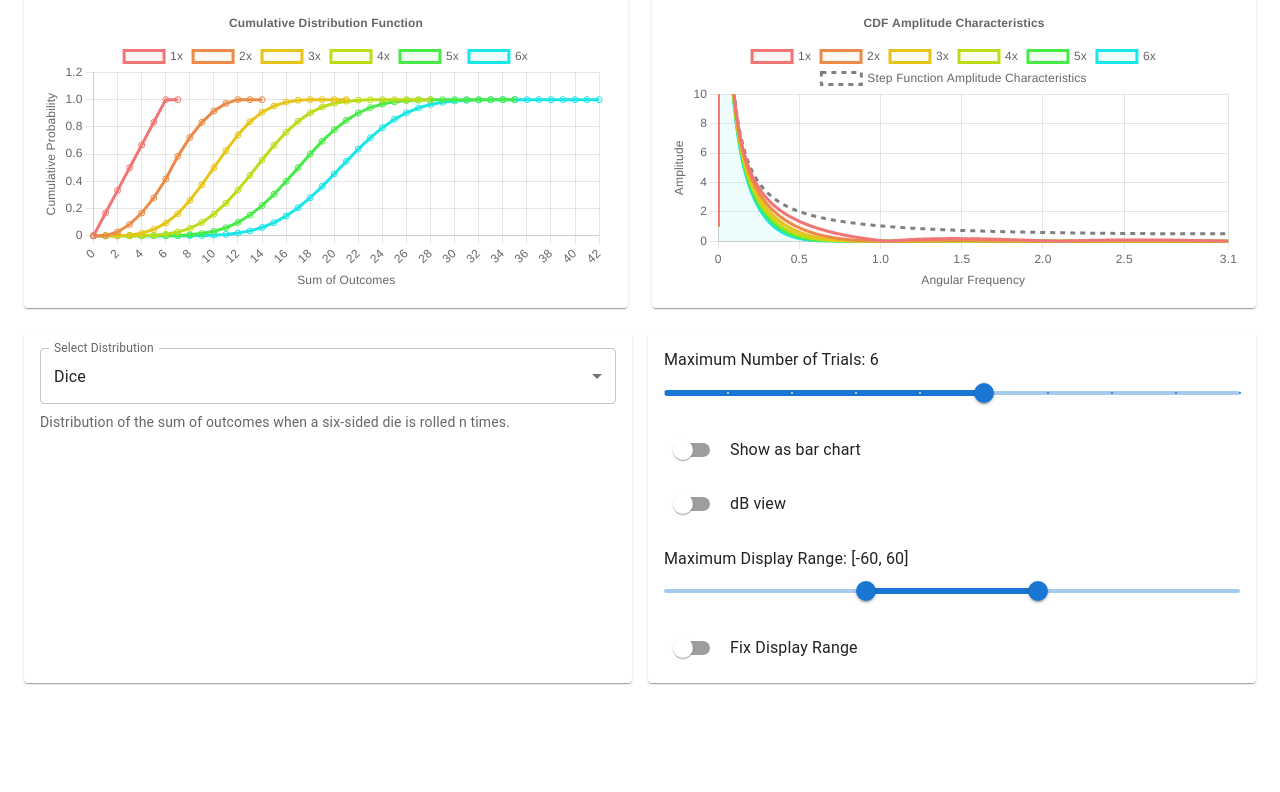
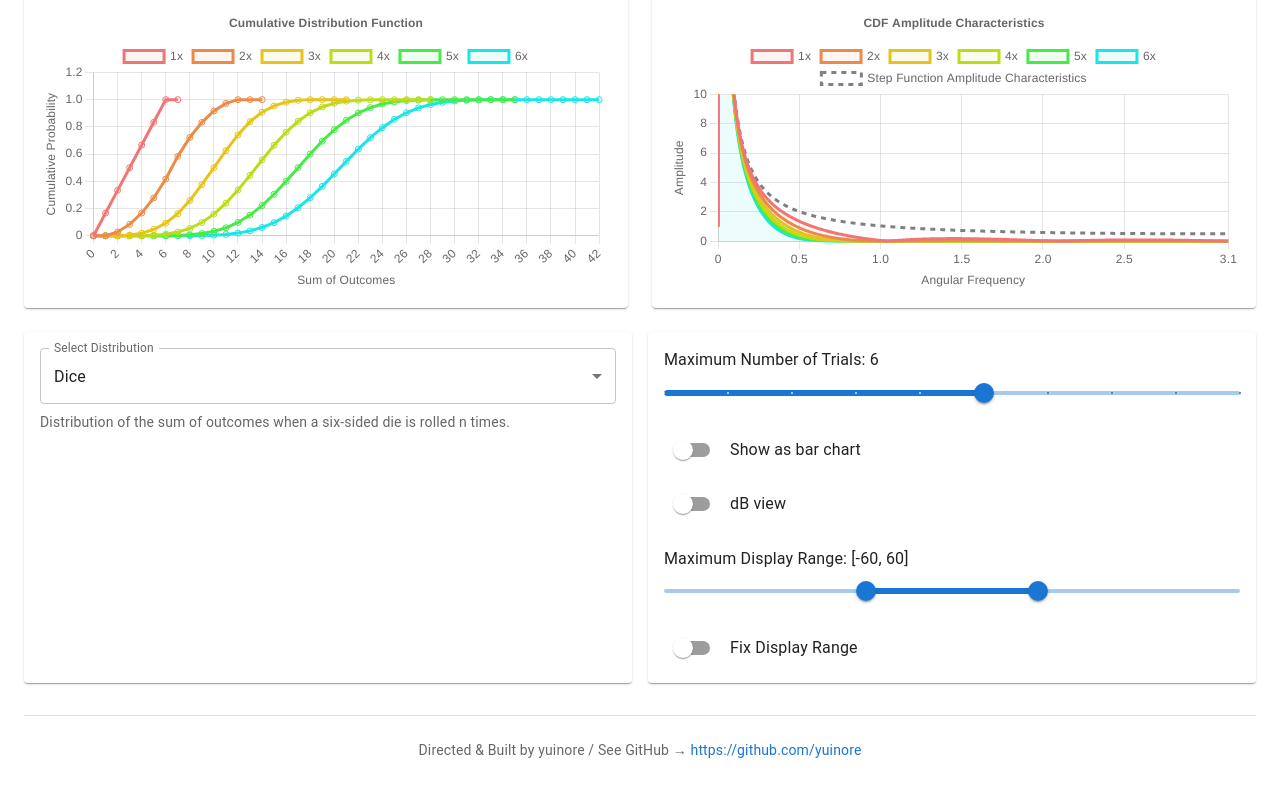
Before and after one commit to yuinore/clt-visualizer, a React (Vite) app: page / in a window 1280 px wide. Shown: the part 560-1352 px from the top of the page. Before the commit the page ends 1275 px from the top, so only its background shows below. Built offline with nearby package versions, Linux system fonts and the light colour scheme.

Commit message:
Add footer with GitHub link

```diff
--- a/src/App.tsx
+++ b/src/App.tsx
@@ -7,6 +7,7 @@ import {
   Typography,
   Switch,
   Slider,
+  Link,
 } from '@mui/material';
 import { ThemeProvider, createTheme } from '@mui/material/styles';
 import CssBaseline from '@mui/material/CssBaseline';
@@ -362,6 +363,28 @@ function App() {
             </Paper>
           )}
         </Box>
+
+        <Box
+          sx={{
+            mt: 4,
+            pt: 3,
+            borderTop: '1px solid',
+            borderColor: 'divider',
+            textAlign: 'center',
+          }}
+        >
+          <Typography variant="body2" color="text.secondary">
+            Directed & Built by yuinore / See GitHub →{' '}
+            <Link
+              href="https://github.com/yuinore"
+              target="_blank"
+              rel="noopener noreferrer"
+              sx={{ textDecoration: 'none' }}
+            >
+              https://github.com/yuinore
+            </Link>
+          </Typography>
+        </Box>
       </Container>
     </ThemeProvider>
   );
```
